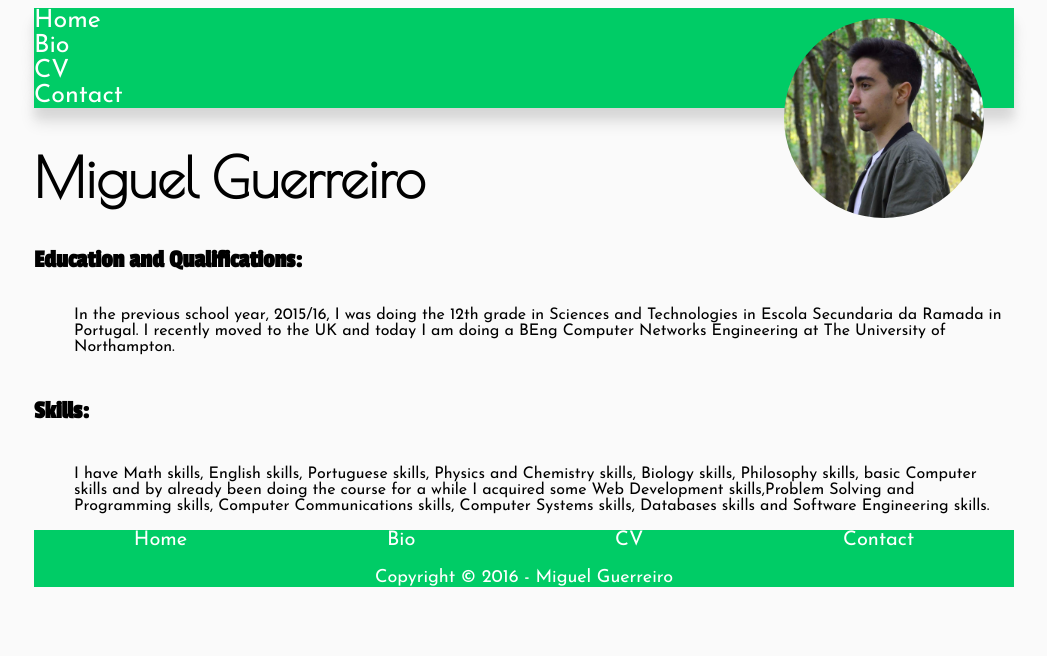
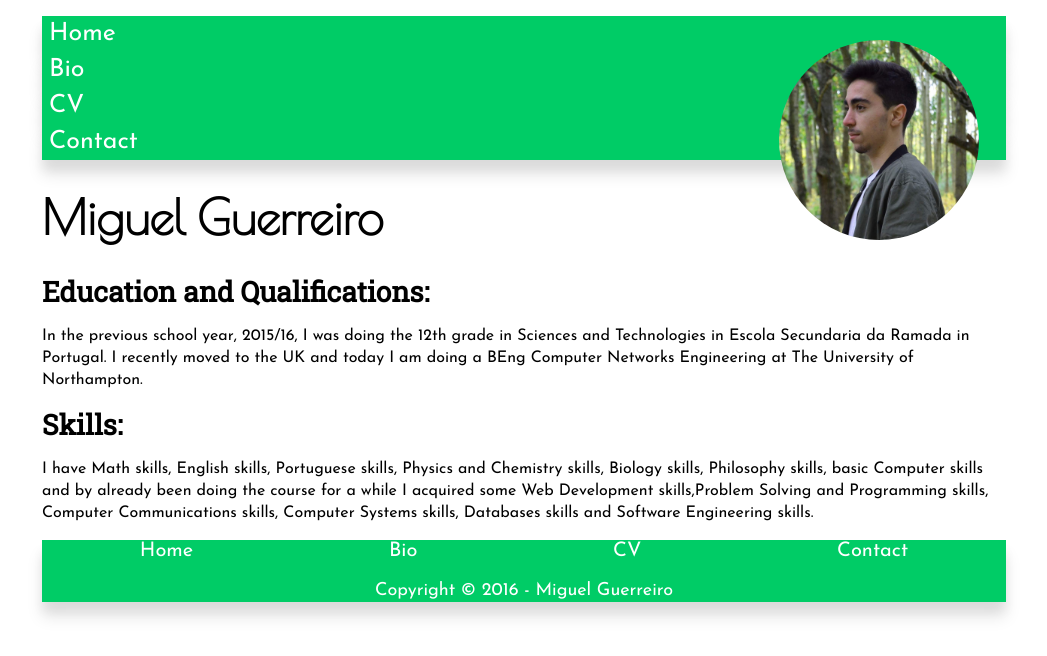
Before and after one commit to mikitas98/csy1018-assign1, a plain HTML site: page cv.html in a window 1280 px wide. Shown: the whole page, without its empty margins (116-1163 px from the left). Drawn offline with nearby package versions, Linux system fonts and the light colour scheme.

Commit message:
Homepage Changes and fonts.

```diff
--- a/css/style.css
+++ b/css/style.css
@@ -1,49 +1,71 @@
+/* Body Styling */
 body {
     font-size: 16px;
-    background: rgb(250, 250, 250);
+    background: rgb(255, 255, 255); /* Background color - white */
     font-family: 'Josefin Sans', sans-serif;
     text-align: left;
     text-decoration-color: rgb(255, 0, 0);
     margin-left: 150px;
     margin-right: 150px;
+    padding: 0.5em;
+    line-height: 22px;
+}
+
+/* Nav-bar and images Styling */
+.homepage-img{
+  width: 700px;
+  height: 500px;
+  margin: 5px;
+  padding: 20px;
+}
+
+.homepage-img-structure{
+  display: flex;
+  justify-content: center;
 }
 
 .thumbnail-image {
     display: flex;
     justify-content: flex-end;
-    top: 18px;
+    top: 35px;
     right: 180px;
     width: 200px;
     height: 200px;
     border-radius: 50%;
     position: absolute;
-    top: 20;
-    right: 20;
-    margin: auto;
+    margin: 5px;
 }
 
 .nav-bar {
     display: flex;
     flex-direction: column;
     text-decoration: none;
-    background-color: rgb(0, 204, 102);
-    color: rgb(255, 255, 255);
+    padding: 7px;
+    background-color: rgb(0, 204, 102); /* Nav bar color - green*/
+    color: rgb(255, 255, 255); /* Font color - white */
     font-size: 25px;
-    box-shadow: 0 15px 15px rgba(0, 0, 0, 0.10), 0 10px 10px rgba(0, 0, 0, 0.05);
+    box-shadow: 0 15px 15px rgba(0, 0, 0, 0.10), 0 10px 10px rgba(0, 0, 0, 0.05); /* Applies a shadow to the bottom of the nav bar, Credit https://codepen.io/sdthornton/pen/wBZdXq */
 }
 
+a:hover{
+  color: black; /* When you place the mouse pointer over the links it changes the font color to black */
+}
+
+/* Styling h1 "Miguel Guerreiro" for the homepage (centered) */
 .index-h1{
   font-family: 'Poiret One', cursive;
   text-align: center;
-  font-size: 55px;
+  font-size: 48px;
+  line-height: 50px;
   display: flex;
   justify-content: center;
 }
-
+/* Styling the Contact Static Form */
 .Contact-form {
   padding: 15px;
 }
 
+/* Footer Styling */
 footer {
     display: flex;
     flex-direction: row;
@@ -60,7 +82,7 @@ footer {
   display: flex;
   flex-direction: row;
   text-decoration: none;
-  color: rgb(255, 255, 255);
+  color: rgb(255, 255, 255); /* Font color - white */
   font-size: 20px;
 }
 
@@ -69,19 +91,21 @@ footer {
   flex-direction: row;
   justify-content: center;
   font-size: 18px;
-  color: rgb(255, 255, 255);
+  color: rgb(255, 255, 255); /* Font color - white */
 }
 
 .footer-div{
-  background-color: rgb(0, 204, 102);
+  background-color: rgb(0, 204, 102); /* Footer bar color - green */
+  box-shadow: 0 15px 15px rgba(0, 0, 0, 0.10), 0 10px 10px rgba(0, 0, 0, 0.05); /* Applies a shadow to the bottom of the nav bar, Credit https://codepen.io/sdthornton/pen/wBZdXq */
 }
 
 
-
+/* Styling Headings */
 h1 {
     font-family: 'Poiret One', cursive;
     text-align: left;
-    font-size: 55px;
+    font-size: 48px;
+    line-height: 50px;
     display: flex;
     justify-content: flex-start;
 }
@@ -89,35 +113,44 @@ h1 {
 h2 {
     font-family: 'Poiret One', cursive;
     text-align: left;
-    font-size: 40px;
+    font-size: 36px;
+    line-height: 45px;
     display: flex;
     justify-content: flex-start;
 }
 
 h3 {
-    font-family: 'Passion One', cursive;
-    font-size: 25px;
+    font-family: 'Roboto Slab', serif;
+    font-size: 28px;
+    line-height: 35px;
     text-align: left;
     display: block;
+    margin: auto;
 }
 
 h4 {
-    font-family: 'Passion One', cursive;
-    font-size: 25px;
+    font-family: 'Roboto Slab', serif;
+    font-size: 28px;
+    line-height: 35px;
     text-align: left;
     display: block;
+    margin: auto;
 }
 
 h5 {
-    font-family: 'Passion One', cursive;
-    font-size: 25px;
+    font-family: 'Roboto Slab', serif;
+    font-size: 28px;
+    line-height: 35px;
     text-align: left;
     display: block;
+    margin: auto;
 }
 
 h6 {
-    font-family: 'Passion One', cursive;
-    font-size: 25px;
+    font-family: 'Roboto Slab', serif;
+    font-size: 28px;
+    line-height: 35px;
     text-align: left;
     display: block;
+    margin: auto;
 }
--- a/cv.html
+++ b/cv.html
@@ -9,7 +9,7 @@
     <link rel="stylesheet" href="css/style.css">
     <!-- Google Fonts, https://fonts.google.com -->
     <link href="https://fonts.googleapis.com/css?family=Poiret+One" rel="stylesheet">
-    <link href="https://fonts.googleapis.com/css?family=Passion+One" rel="stylesheet">
+    <link href="https://fonts.googleapis.com/css?family=Roboto+Slab" rel="stylesheet">
     <link href="https://fonts.googleapis.com/css?family=Josefin+Sans" rel="stylesheet">
 </head>
 <!-- Head End -->
@@ -29,14 +29,14 @@
    <!-- Header End -->
 
     <h4>Education and Qualifications:</h4>
-    <ul>
+    <p>
         In the previous school year, 2015/16, I was doing the 12th grade in Sciences and Technologies in Escola Secundaria da Ramada in Portugal. I recently moved to the UK and today I am doing a BEng Computer Networks Engineering at The University of Northampton.
-    </ul>
+    </p>
     <h5>Skills:</h5>
-    <ul>
+    <p>
         I have Math skills, English skills, Portuguese skills, Physics and Chemistry skills, Biology skills, Philosophy skills, basic Computer skills and by already been doing the course for a while I acquired some Web Development skills,Problem Solving and Programming
         skills, Computer Communications skills, Computer Systems skills, Databases skills and Software Engineering skills.
-    </ul>
+    </p>
 
     <!-- Footer Start -->
     <div class="footer-div">
@@ -46,7 +46,7 @@
       <a class="footer-nav-bar" href="cv.html" title="CV">CV</a>
       <a class="footer-nav-bar" href="contact.html" title="Contact">Contact</a>
     </footer>
-    <p class="footer-paragraph">Copyright &copy 2016 - Miguel Guerreiro</p>
+    <p class="footer-paragraph">Copyright &copy; 2016 - Miguel Guerreiro</p>
     </div>
 <!-- Footer End -->
 
```
Also changed, not shown: bio.html (+6 -5 lines), contact.html (+3 -3 lines), index.html (+5 -4 lines), images/IMG_0036.jpg (added), 1 other file.
